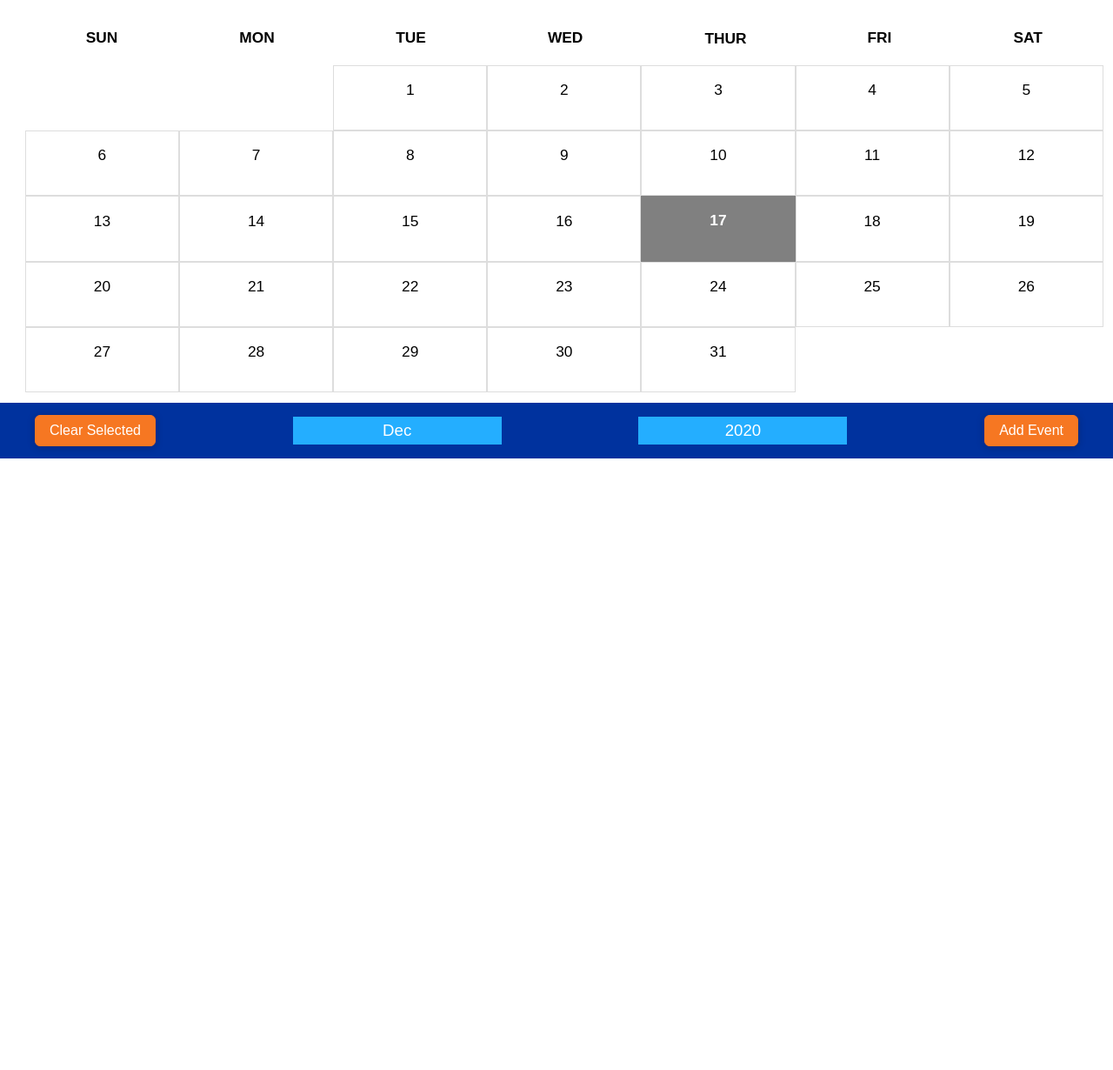
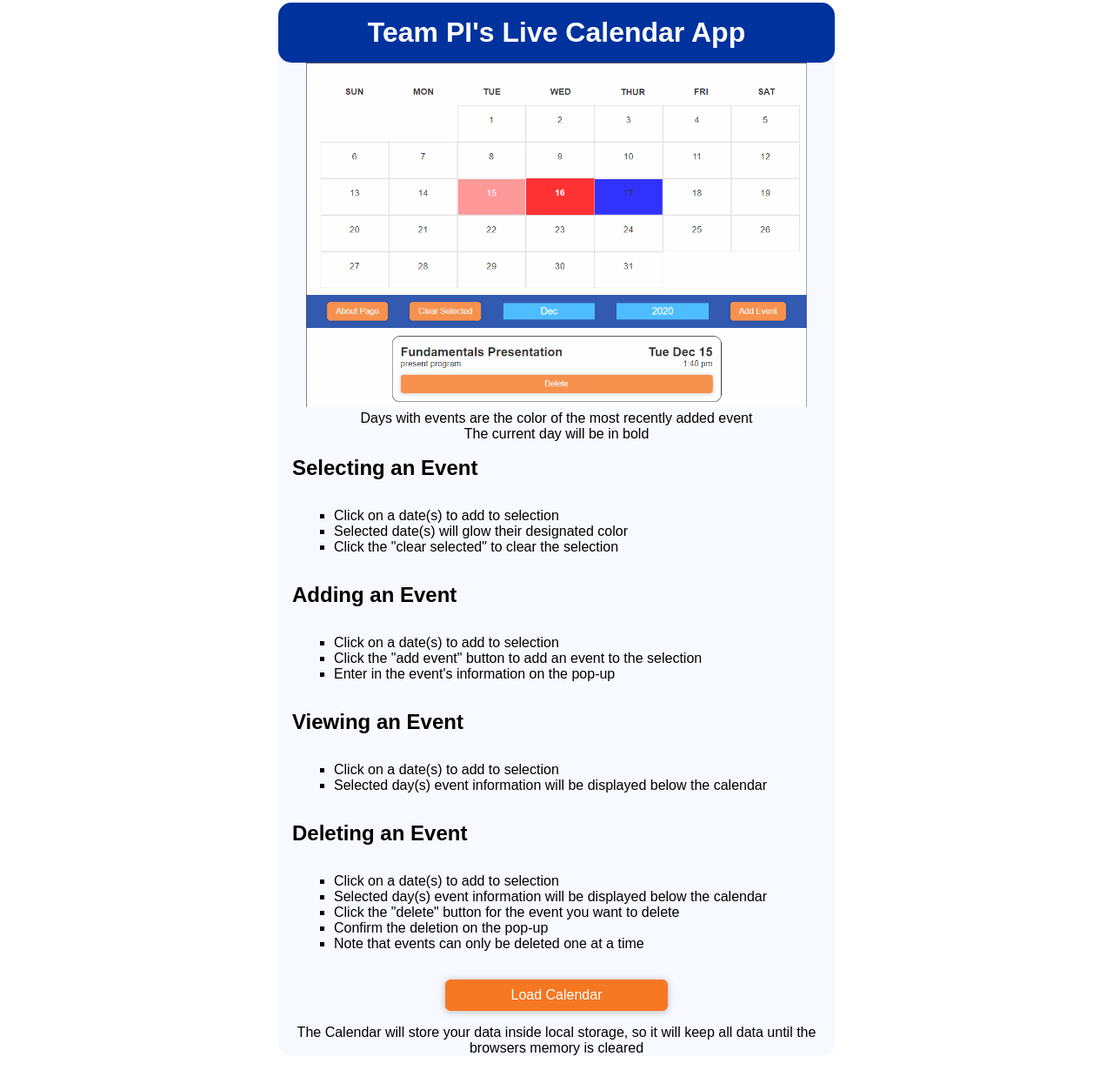
Before and after one commit to RamsayAFencl/Fundemamentals-Final-Assignment-Team-PI, a plain HTML site: page CalendarApp/index.html in a window 1280 px wide. Shown: the part 13-1243 px from the top of the page at 87% size. Before the commit the page ends 800 px from the top, so only its background shows below. Drawn offline with nearby package versions, Linux system fonts and the light colour scheme.

Commit message:
Add files via upload

```diff
--- a/CalendarApp/assets/styles/app.css
+++ b/CalendarApp/assets/styles/app.css
@@ -262,6 +262,45 @@ select {
   text-align: right;
 }
 
+.about {
+  width: 40rem;
+  max-width: 90%;
+  margin: 1rem auto;
+  text-align: center;
+  border-radius: 15px;
+  background-color: ghostwhite;
+}
+
+.about h1 {
+  text-align: center;
+  padding: 1rem;
+  background-color: #00329e;
+  color: white;
+  border-radius: 15px;
+}
+
+.about h2 {
+  text-align: left;
+  padding: 1rem;
+}
+
+.about button {
+  width: 40rem;
+  max-width: 40%;
+  margin: 1rem auto;
+}
+
+.feature-list {
+  text-align: left;
+  max-width: 80%;
+  margin: 1rem auto;
+}
+
+.feature-list p {
+  list-style-type: square;
+  display: list-item;
+}
+
 @media only screen and (max-width: 960px) {
   .calendar {
     width: 100%;
@@ -271,6 +310,7 @@ select {
     position: relative;
     left: 0px;
   }
+
   .modal {
     width: 40rem;
     left: calc(50% - 20rem);
--- a/CalendarApp/index.html
+++ b/CalendarApp/index.html
@@ -1,87 +1,45 @@
- <!DOCTYPE html>
+<!DOCTYPE html>
 <html lang="en">
   <head>
     <meta charset="UTF-8" />
     <meta name="viewport" content="width=device-width, initial-scale=1.0" />
     <meta http-equiv="X-UA-Compatible" content="ie=edge" />
-    <script src="https://ajax.googleapis.com/ajax/libs/jquery/3.5.1/jquery.min.js"></script>
     <link rel="stylesheet" href="assets/styles/app.css" />
-    <script src="assets/scripts/app.js" defer></script>
-    <title>Live Calendar</title>
+    <title>Live Calendar About</title>
   </head>
   <body>
- <div class="calendar" id="calendar">
-
-
-    <div class="clear"></div>
-
-    <div class="calendar-dates">
-        <div class="days">
-            <div class="day label">SUN</div>
-            <div class="day label">MON</div>
-            <div class="day label">TUE</div>
-            <div class="day label">WED</div>
-            <div class="day label">THUR</div>
-            <div class="day label">FRI</div>
-            <div class="day label">SAT</div>
-
-            <div class="clear"></div>
-        </div>
-
-        <div id="calendarDays" class="days">
-        </div>
-    </div>
-</div>
-<div id="backdrop"></div>
-    <div class="modal card" id="add-modal">
-      <div class="modal__content">
-        <label for="title">Event Title</label>
-        <input type="text" name="title" id="title" />
-        <label for="time">Event Time</label>
-        <input type="text" name="time" id="time" />
-        <!-- <label for="duration">Event Duration</label>
-        <input type="text" name="duration" id="duration" /> -->
-        <label for="color">Event Color</label>
-        <select name="color" id="color">
-          <option value="red">red</option>
-          <option value="green">green</option>
-          <option value="blue">blue</option>
-          <option value="orange">orange</option>
-          <option value="yellow">yellow</option>
-          <option value="fuchsia">fuchsia</option>
-        </select>
-        <label for="description">Event Description</label>
-        <input type="text" name="description" id="description" />
+    <div class="about">
+      <h1>Team PI's Live Calendar App</h1>
+      <img src="assets/images/calendar.png" width=90% style=opacity:80%;>
+      <p>Days with events are the color of the most recently added event</p>
+      <p>The current day will be in bold</p>
+      <h2>Selecting an Event</h2>
+      <div class="feature-list">
+        <p>Click on a date(s) to add to selection</p>
+        <p>Selected date(s) will glow their designated color</p>
+        <p>Click the "clear selected" to clear the selection</p>
       </div>
-      <div class="modal__actions">
-        <button class="btn btn--passive">Cancel</button>
-        <button class="btn btn--success">Add</button>
+      <h2>Adding an Event</h2>
+      <div class="feature-list">
+        <p>Click on a date(s) to add to selection</p>
+        <p>Click the "add event" button to add an event to the selection</p>
+        <p>Enter in the event's information on the pop-up</p>
       </div>
-    </div>
-    <div class="modal card" id="delete-modal">
-      <h2 class="modal__title">Are you sure?</h2>
-      <p class="modal__content">
-        Are you sure you want to delete this?
-      </p>
-      <div class="modal__actions">
-        <button class="btn btn--passive">No</button>
-        <button class="btn btn--danger">Yes</button>
+      <h2>Viewing an Event</h2>
+      <div class="feature-list">
+        <p>Click on a date(s) to add to selection</p>
+        <p>Selected day(s) event information will be displayed below the calendar</p>
       </div>
-    </div>
-    <footer>
-      <button id="clear-btn">Clear Selected</button>
-      <div class="month-btn" onclick="$('#months').toggle('slow')">
-        <span id="curMonth"></span>
-        <div id="months" class="dropdown"></div>
-    </div>
-
-    <div class="year-btn" onclick="$('#years').toggle('slow')">
-        <span id="curYear"></span>
-        <div id="years" class="dropdown "></div>
-    </div>
-      <button id="add-btn">Add Event</button>
-    </footer>
-    <div id="event-list" class="event-list">
+      <h2>Deleting an Event</h2>
+      <div class="feature-list">
+        <p>Click on a date(s) to add to selection</p>
+        <p>Selected day(s) event information will be displayed below the calendar</p>
+        <p>Click the "delete" button for the event you want to delete</p>
+        <p>Confirm the deletion on the pop-up</p>
+        <p>Note that events can only be deleted one at a time</p>
+      </div>
+      <button onclick="window.location.href='calendar.html'">Load Calendar</button>
+      <p>The Calendar will store your data inside local storage, so it will keep all data until the browsers memory is cleared</p>
     </div>
   </body>
 </html>
```
Also changed, not shown: CalendarApp/calendar.html (added, +88 -0 lines), CalendarApp/assets/images/calendar.PNG (added).
